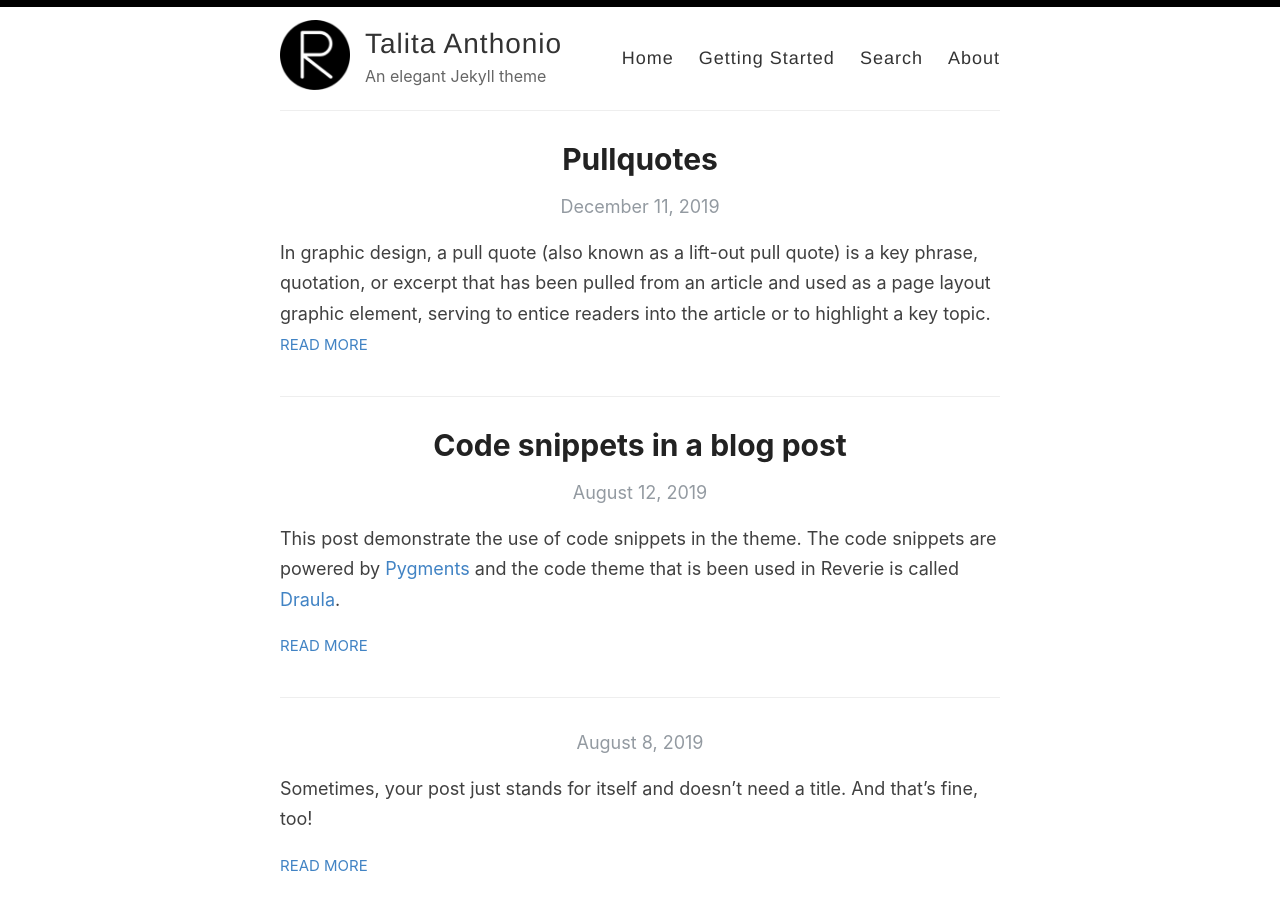
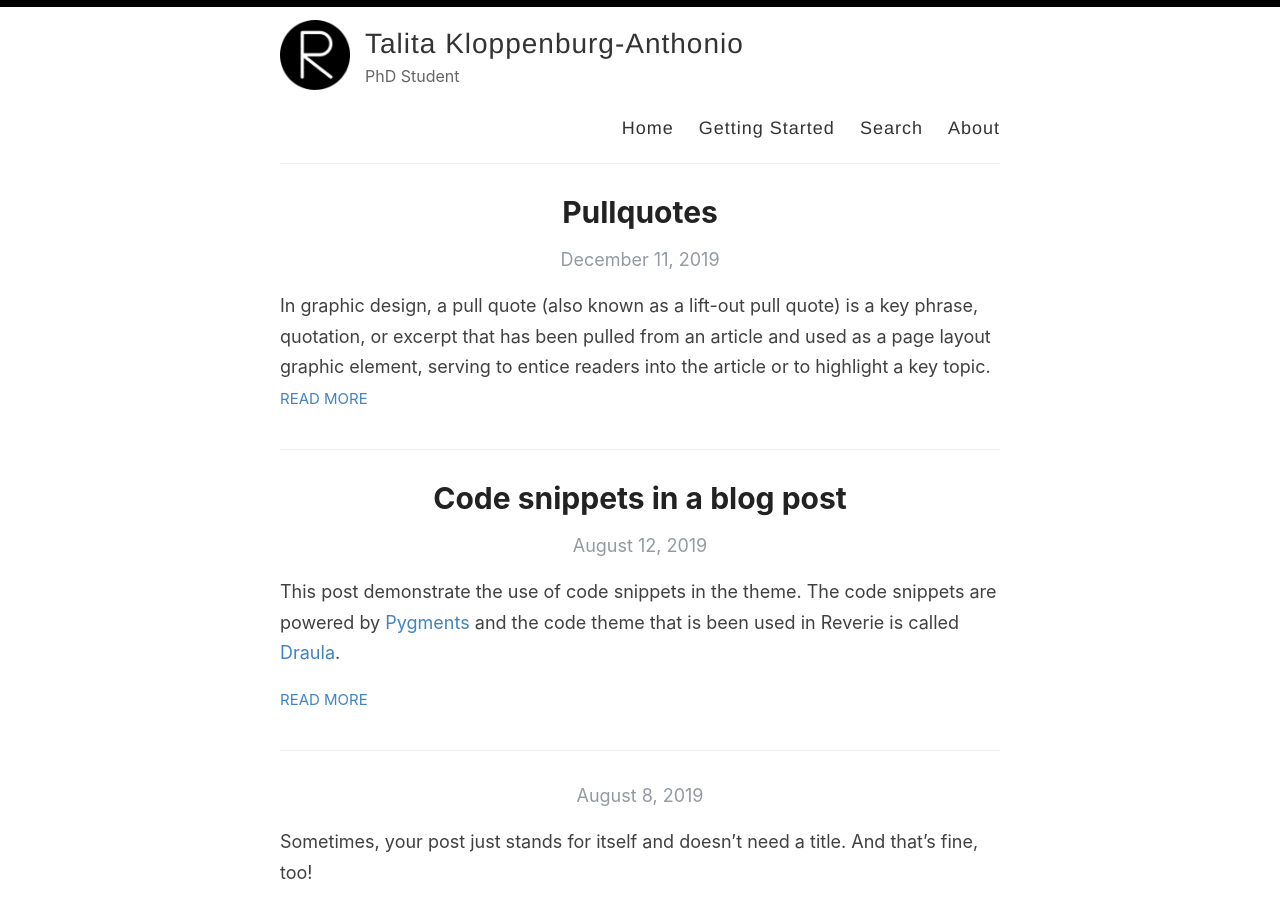
Before and after one commit to TalitaAnthonio/talita-anthonio.github.io, a Jekyll site: the page built from index.html, in a window 1280 px wide and 900 px high. Built offline with Jekyll 4.4.1, drawn with Linux system fonts in a browser that asks for light colours; the list of posts is cut into pages by our own code.

Commit message:
Change header

```diff
--- a/_config.yml
+++ b/_config.yml
@@ -3,13 +3,13 @@
 #
 
 # Name of your site (displayed in the header)
-name: Talita Anthonio
+name: Talita Kloppenburg-Anthonio
 
 # Name of the author
 author: Talita Kloppenburg-Anthonio
 
 # Short bio or description (displayed in the header)
-description: An elegant Jekyll theme
+description: PhD Student
 
 # URL of your avatar or profile pic (you could use your GitHub profile pic)
 avatar: /images/reverie.png
```
